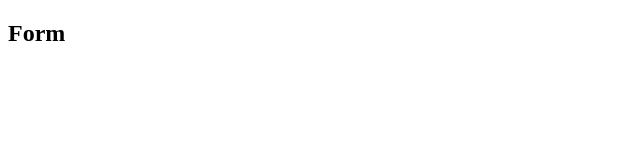
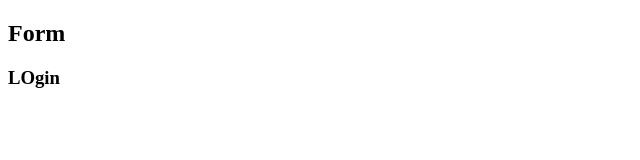
Before and after one commit to zahrawm/MyApp-Creation, a plain HTML site: page login.htm in a window 1280 px wide. Shown: the full height of the page, 0-640 px from the left. Drawn offline with Linux system fonts and the light colour scheme.

Commit message:
Added  hello

```diff
--- a/login.htm
+++ b/login.htm
@@ -9,6 +9,7 @@
 <body>
     <div>
         <h2>Form</h2>
+        <h3>LOgin</h3>
     </div>
 </body>
 </html>
```
